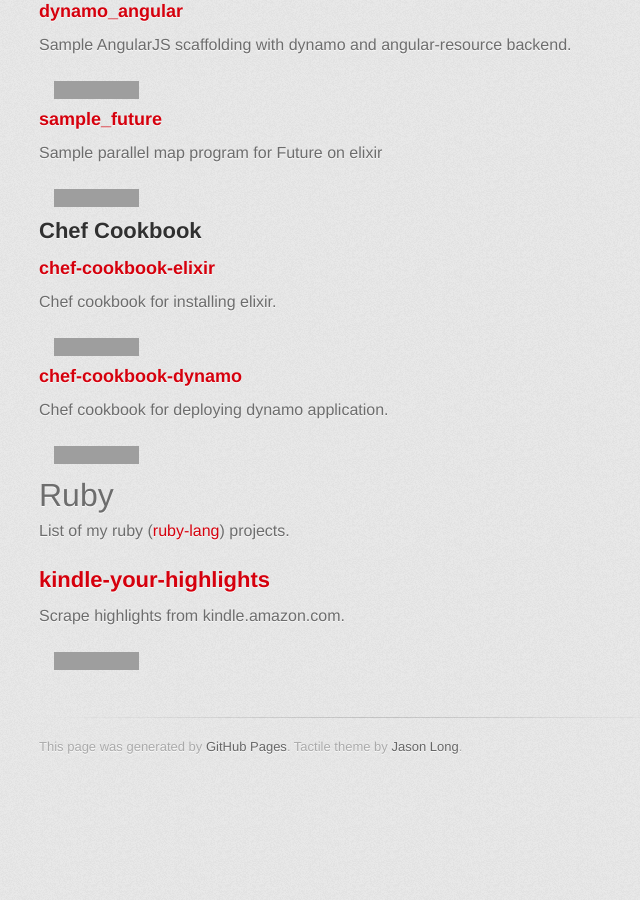
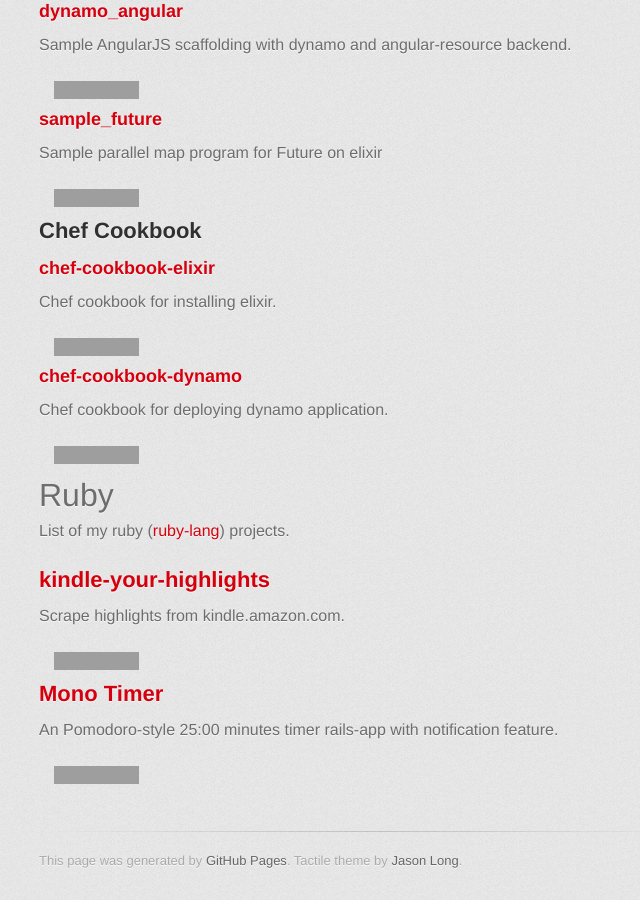
Before and after one commit to parroty/parroty.github.com, a Jekyll site: the page built from index.md, in a window 1280 px wide and 900 px high, scrolled down 2627 px. Shown: the whole window, without its empty margins (291-931 px from the left). Built offline with Jekyll 4.4.1, drawn with Linux system fonts in a browser that asks for light colours; some web fonts are replaced; Markdown is read by kramdown in place of the engine named in the settings; before the commit the page ends 3413 px from its top, so only the background shows below that; grey boxes are pictures that could not be loaded.

Commit message:
Add mono timer

```diff
--- a/index.md
+++ b/index.md
@@ -98,3 +98,7 @@
 ## <a href="https://github.com/parroty/kindle-your-highlights" target="_blank">kindle-your-highlights</a>
 Scrape highlights from kindle.amazon.com. <br/>
 <iframe src="http://ghbtns.com/github-btn.html?user=parroty&repo=kindle-your-highlights&type=watch&count=true" allowtransparency="true" frameborder="0" scrolling="0" class="github-info"></iframe>
+
+## <a href="https://github.com/parroty/mono_timer" target="_blank">Mono Timer</a>
+An Pomodoro-style 25:00 minutes timer rails-app with notification feature. <br/>
+<iframe src="http://ghbtns.com/github-btn.html?user=parroty&repo=mono_timer&type=watch&count=true" allowtransparency="true" frameborder="0" scrolling="0" class="github-info"></iframe>
```
